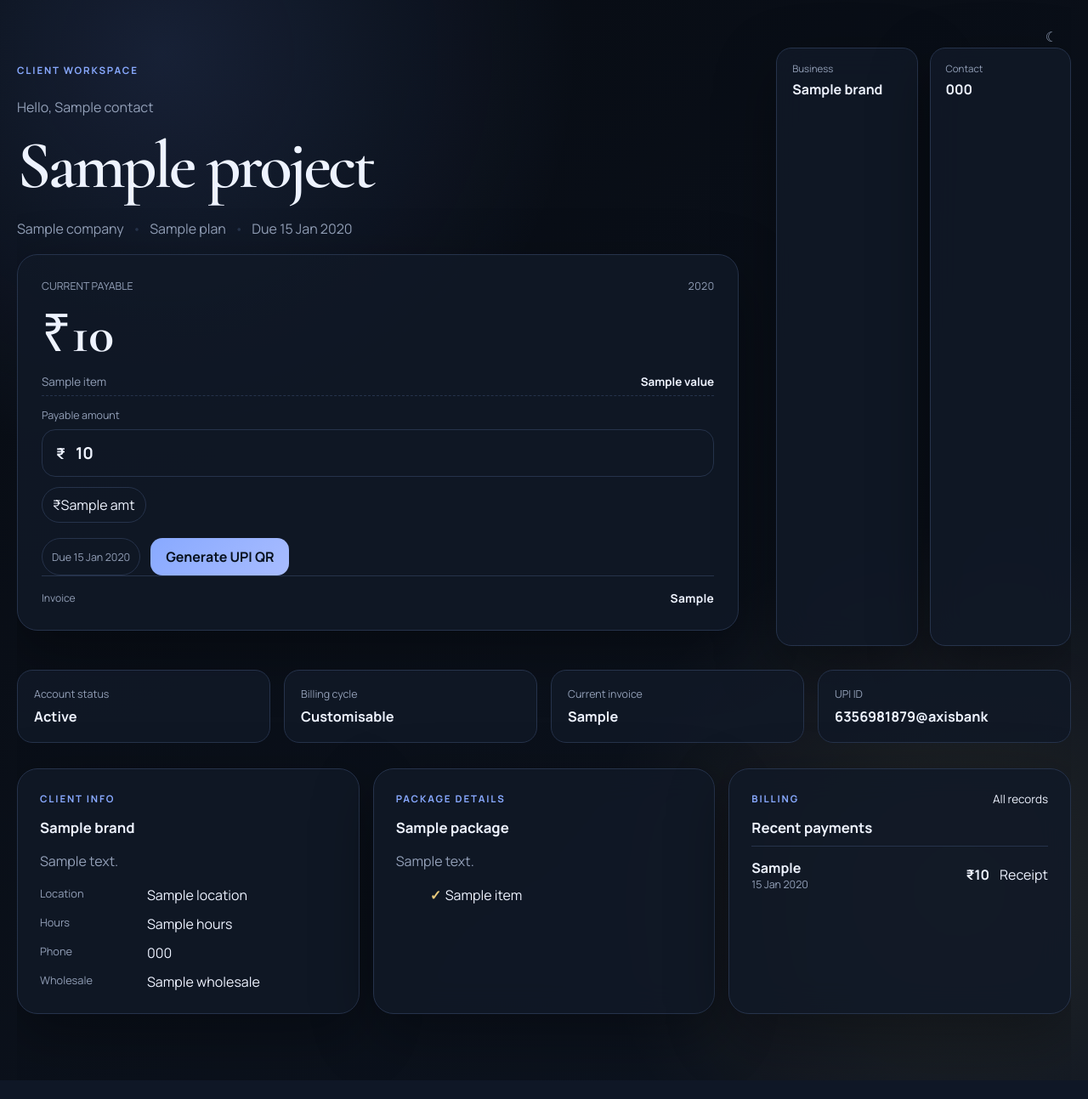
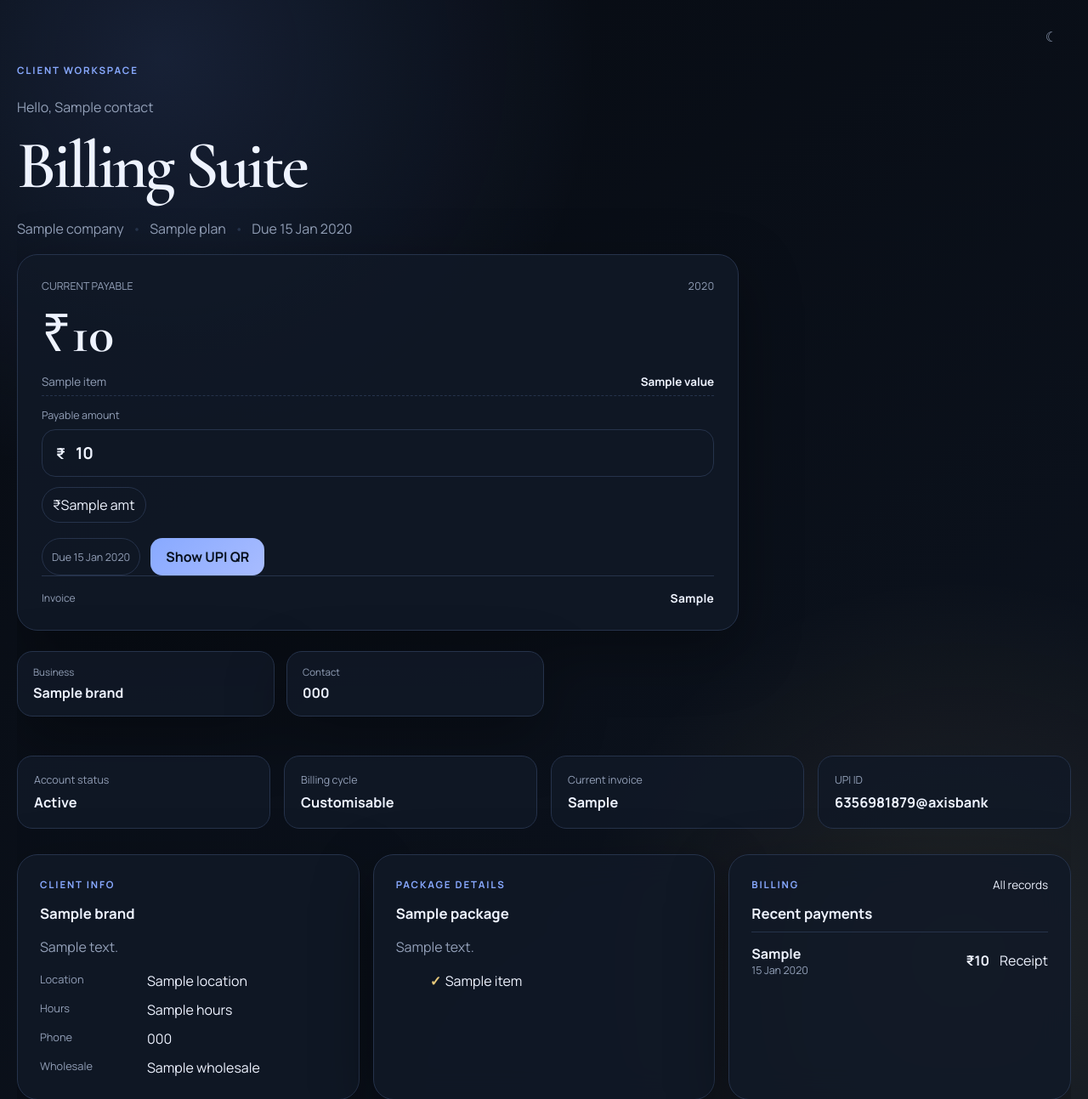
Before and after one commit to gitwork3054/techfinitys_paymentgateway, a Django app: template portal/templates/portal/dashboard.html in a window 1280 px wide. Shown: the top 1293 px of the page at 85% size. Before the commit the page ends 1271 px from the top, so only its background shows below. Run offline with Django 5.2, Linux system fonts and the light colour scheme; tables that the repository leaves empty hold one stand-in row (values such as "Sample post"); the template is opened without the code that fills it: values that come from a table or form of the project are taken from there, most other values are stand-ins (such as "Sample title", 1, 10 or a date in 2020).

Commit message:
Place current payable below Billing Suite and use supplied QR

```diff
--- a/portal/templates/portal/dashboard.html
+++ b/portal/templates/portal/dashboard.html
@@ -1,31 +1,48 @@
 {% extends "portal/base.html" %}{% load static %}{% block content %}
-<section class="hero hero-refined">
+<section class="hero hero-refined hero-single">
   <div class="hero-copy reveal">
     <p class="eyebrow">Client workspace</p>
     <p class="mut greeting">Hello, {{ c.contact }}</p>
-    <h1>{{ c.project }}</h1>
+    <h1>Billing Suite</h1>
     <p class="mut hero-meta">{{ c.company }} <span>•</span> {{ c.plan }} <span>•</span> Due {{ c.due_date|date:"d M Y" }}</p>
+
     <div class="due glass reveal hero-payable-inline" data-tilt>
       <div class="card-kicker"><span>Current payable</span><span>{{ p.year }}</span></div>
       <div class="amt">₹<b id="amountDisplay" data-count="{{ selected_amount }}">{{ selected_amount }}</b></div>
+
       <div class="math-mini">
         {% for item in package.proposal_math %}
           <div class="math-row {% if item.highlight %}strong{% endif %}"><span>{{ item.label }}</span><b>{{ item.value }}</b></div>
         {% endfor %}
       </div>
+
       {% if p.status == "paid" %}
-      <div class="due-actions"><div class="badge ok">Payment completed · {{ p.paid_at|date:"d M Y" }}</div><a class="btn due-primary" href="{% url 'slip' p.pk %}">View payment slip</a></div>
+        <div class="due-actions">
+          <div class="badge ok">Payment completed · {{ p.paid_at|date:"d M Y" }}</div>
+          <a class="btn due-primary" href="{% url 'slip' p.pk %}">View payment slip</a>
+        </div>
       {% else %}
         <div class="payable-box">
           <label for="payableAmount">Payable amount</label>
-        <div class="amount-input-wrap"><span>₹</span><input id="payableAmount" type="number" min="1" step="1" value="{{ selected_amount }}"></div>
-        <div class="quick-amounts">{% for amt in quick_amounts %}<button type="button" class="quick-pill" data-amount="{{ amt }}">₹{{ amt }}</button>{% endfor %}</div>
+          <div class="amount-input-wrap">
+            <span>₹</span>
+            <input id="payableAmount" type="number" min="1" step="1" value="{{ selected_amount }}">
           </div>
-      <div class="due-actions"><div class="badge">Due {{ c.due_date|date:"d M Y" }}</div><button class="btn pulse due-primary" id="payNow" data-id="{{ p.pk }}">Generate UPI QR</button></div>
+          <div class="quick-amounts">
+            {% for amt in quick_amounts %}
+              <button type="button" class="quick-pill" data-amount="{{ amt }}">₹{{ amt }}</button>
+            {% endfor %}
+          </div>
+        </div>
+        <div class="due-actions">
+          <div class="badge">Due {{ c.due_date|date:"d M Y" }}</div>
+          <button class="btn pulse due-primary" id="payNow" data-id="{{ p.pk }}">Show UPI QR</button>
+        </div>
       {% endif %}
+
       <div class="invoice-footer"><span>Invoice</span><strong>{{ p.invoice_no }}</strong></div>
     </div>
-  </div>
+
     <div class="hero-inline-cards hero-inline-cards-2">
       <div class="mini-info glass soft"><span>Business</span><strong>{{ brand.name }}</strong></div>
       <div class="mini-info glass soft"><span>Contact</span><strong>{{ brand.phone }}</strong></div>
@@ -51,34 +68,54 @@
       <dt>Wholesale</dt><dd>{{ brand.wholesale }}</dd>
     </dl>
   </article>
+
   <article class="glass reveal">
     <div class="section-head"><div><p class="eyebrow">Package details</p><h3>{{ package.title }}</h3></div></div>
     <p class="mut">{{ package.summary }}</p>
     <ul class="feature-list">{% for item in package.includes %}<li>{{ item }}</li>{% endfor %}</ul>
   </article>
+
   <article class="glass reveal">
     <div class="section-head"><div><p class="eyebrow">Billing</p><h3>Recent payments</h3></div><a href="{% url 'records' %}">All records</a></div>
-    {% for x in recent %}<div class="row"><span><b>{{ x.invoice_no }}</b><small>{{ x.paid_at|date:"d M Y" }}</small></span><span>₹{{ x.amount|floatformat:0 }}</span><a href="{% url 'slip' x.pk %}">Receipt</a></div>{% empty %}<p class="mut empty-copy">Your completed payments and receipts will appear here automatically.</p>{% endfor %}
+    {% for x in recent %}
+      <div class="row"><span><b>{{ x.invoice_no }}</b><small>{{ x.paid_at|date:"d M Y" }}</small></span><span>₹{{ x.amount|floatformat:0 }}</span><a href="{% url 'slip' x.pk %}">Receipt</a></div>
+    {% empty %}
+      <p class="mut empty-copy">Your completed payments and receipts will appear here automatically.</p>
+    {% endfor %}
   </article>
 </section>
 
-<div id="modal" class="modal" aria-hidden="true"><div class="sheet glass">
+<div id="modal" class="modal" aria-hidden="true">
+  <div class="sheet glass">
     <button class="x" id="closeM" aria-label="Close">×</button>
     <div id="step1">
-    <p class="eyebrow">UPI scanner</p><h2>Pay by QR code</h2>
-    <p class="mut modal-copy">Scan this code from any UPI app to complete the payment.</p>
-    <div class="scan" id="scanWrap"><img id="qr" src="{% static 'portal/techfinitys-upi-qr.png' %}" alt="Techfinitys UPI payment QR"><i class="corner tl"></i><i class="corner tr"></i><i class="corner bl"></i><i class="corner br"></i><span class="laser"></span></div>
-    <div class="verify-state"><span class="status-dot"></span><div><b id="verifyTitle">Ready for payment</b><small id="verifyText">Generate the QR and scan it in any UPI app.</small></div></div>
-    <div class="payment-meta"><div><span>UPI ID</span><strong id="upiIdText">6356981879@axisbank</strong></div><div><span>Amount</span><strong id="upiAmountText">₹{{ selected_amount }}</strong></div></div>
+      <p class="eyebrow">UPI scanner</p>
+      <h2>Pay by QR code</h2>
+      <p class="mut modal-copy">Scan the Techfinitys QR from any UPI app to complete the payment.</p>
+      <div class="scan supplied-qr" id="scanWrap">
+        <img id="qr" src="{% static 'portal/techfinitys-upi-qr.png' %}" alt="Techfinitys UPI payment QR">
+        <i class="corner tl"></i><i class="corner tr"></i><i class="corner bl"></i><i class="corner br"></i><span class="laser"></span>
       </div>
+      <div class="verify-state">
+        <span class="status-dot"></span>
+        <div><b id="verifyTitle">Ready for payment</b><small id="verifyText">Scan this QR in Google Pay, PhonePe, Paytm, BHIM, or any UPI app.</small></div>
+      </div>
+      <div class="payment-meta">
+        <div><span>UPI ID</span><strong id="upiIdText">6356981879@axisbank</strong></div>
+        <div><span>Amount</span><strong id="upiAmountText">₹{{ selected_amount }}</strong></div>
+      </div>
+    </div>
+
     <div id="step2" hidden>
       <div class="success-ring"><svg class="tick" viewBox="0 0 52 52"><circle cx="26" cy="26" r="24" fill="none"/><path d="M14 27l8 8 16-17" fill="none"/></svg></div>
       <p class="eyebrow">Payment verified</p><h2>Payment completed</h2>
       <p class="mut modal-copy">Your payment has been confirmed. The payment record and receipt were created automatically.</p>
       <div class="success-actions"><a class="btn" id="receiptLink" href="#">View payment slip</a><button class="ghost btn-ghost" id="donePayment" type="button">Back to dashboard</button></div>
     </div>
-</div></div>
+  </div>
+</div>
 {% endblock %}
+
 {% block js %}<script>
 (()=>{
  const $=s=>document.querySelector(s), csrf=document.cookie.match(/csrftoken=([^;]+)/)?.[1], pn=$('#payNow');
@@ -90,20 +127,32 @@
  amountInput?.addEventListener('input',syncAmount);
  document.querySelectorAll('.quick-pill').forEach(b=>b.addEventListener('click',()=>{amountInput.value=b.dataset.amount;syncAmount();}));
  syncAmount();
+
  const stop=()=>{if(poll){clearInterval(poll);poll=null}};
  const setState=(title,text)=>{$('#verifyTitle').textContent=title;$('#verifyText').textContent=text};
- const check=async()=>{if(!paymentId)return;try{const r=await fetch(`/pay/${paymentId}/status/`,{headers:{'X-Requested-With':'XMLHttpRequest'}});const j=await r.json();if(j.status==='paid'){stop();$('#step1').hidden=true;$('#step2').hidden=false;$('#receiptLink').href=j.slip_url;}else if(j.status==='failed'){setState('Payment not completed','The last attempt failed or was cancelled. You can generate a fresh QR and try again.');}}catch(e){}};
+ const check=async()=>{if(!paymentId)return;try{const r=await fetch(`/pay/${paymentId}/status/`,{headers:{'X-Requested-With':'XMLHttpRequest'}});const j=await r.json();if(j.status==='paid'){stop();$('#step1').hidden=true;$('#step2').hidden=false;$('#receiptLink').href=j.slip_url;}else if(j.status==='failed'){setState('Payment not completed','The last attempt failed or was cancelled. You can try again.');}}catch(e){}};
  const beginPolling=()=>{stop();check();poll=setInterval(check,2200)};
+
  const start=async()=>{
    setState('Preparing payment','Your Techfinitys UPI QR is ready to scan.');
    const body=new URLSearchParams({amount:amountInput?.value||''});
    const r=await fetch("{% url 'pay_start' %}",{method:'POST',headers:{'X-CSRFToken':csrf,'Content-Type':'application/x-www-form-urlencoded'},body});
    const d=await r.json();
-   if(!r.ok){setState('Unable to generate QR',d.error||'Unable to start payment');return}
+   if(!r.ok){setState('Unable to start payment',d.error||'Unable to start payment');return}
    paymentId=d.id;
-   if(d.qr){$('#upiIdText').textContent=d.upi_id;$('#upiAmountText').textContent='₹'+formatAmount(d.amount);setState('Scan to pay','Use Google Pay, PhonePe, Paytm, BHIM, or any UPI app to scan this Techfinitys QR.');beginPolling();}
+   $('#upiIdText').textContent=d.upi_id||'6356981879@axisbank';
+   $('#upiAmountText').textContent='₹'+formatAmount(d.amount||amountInput?.value);
+   setState('Scan to pay','Use any UPI app to scan this Techfinitys QR.');
+   beginPolling();
  };
- pn.addEventListener('click',()=>{$('#modal').classList.add('open');$('#modal').setAttribute('aria-hidden','false');$('#step1').hidden=false;$('#step2').hidden=true;start();});
+
+ pn.addEventListener('click',()=>{
+   $('#modal').classList.add('open');
+   $('#modal').setAttribute('aria-hidden','false');
+   $('#step1').hidden=false;
+   $('#step2').hidden=true;
+   start();
+ });
  $('#closeM').onclick=()=>{stop();$('#modal').classList.remove('open');$('#modal').setAttribute('aria-hidden','true')};
  $('#donePayment').onclick=()=>location.reload();
 })();
```
Lines whose indentation alone changed are shown as unchanged.
